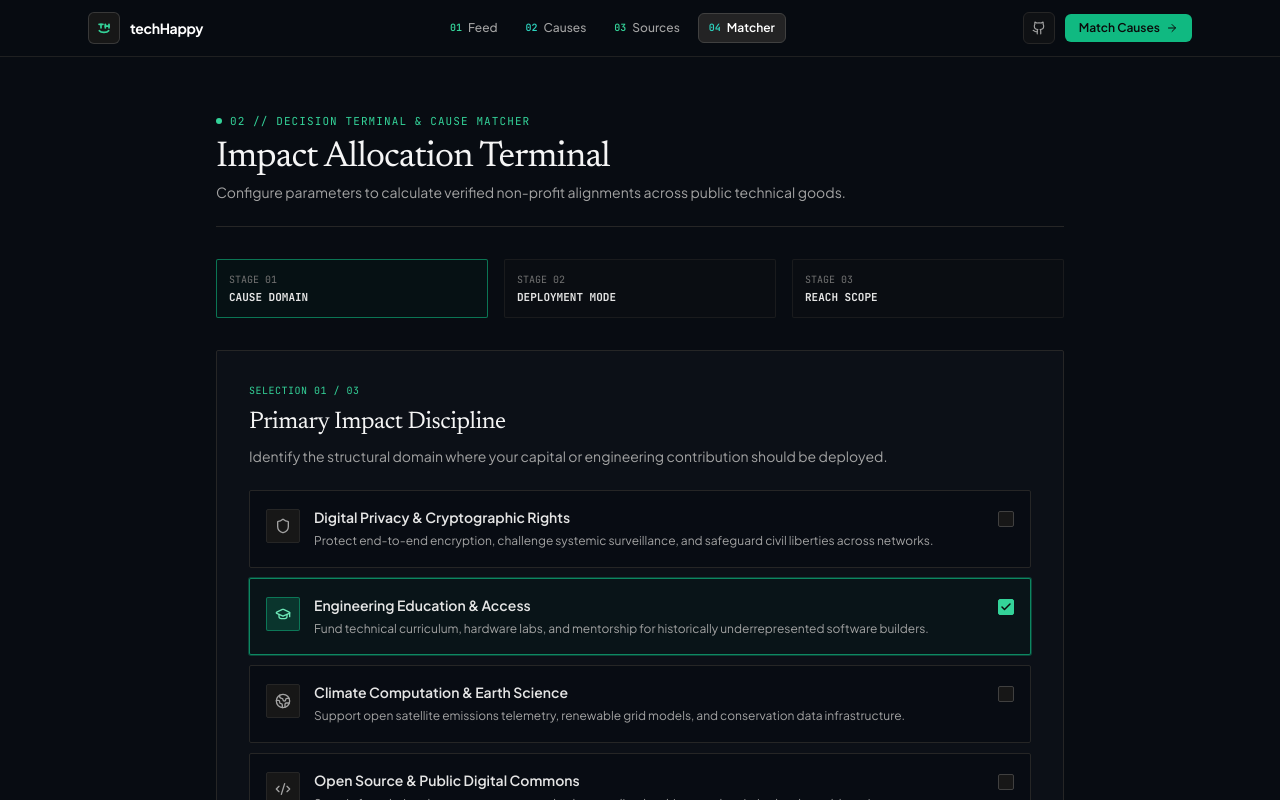
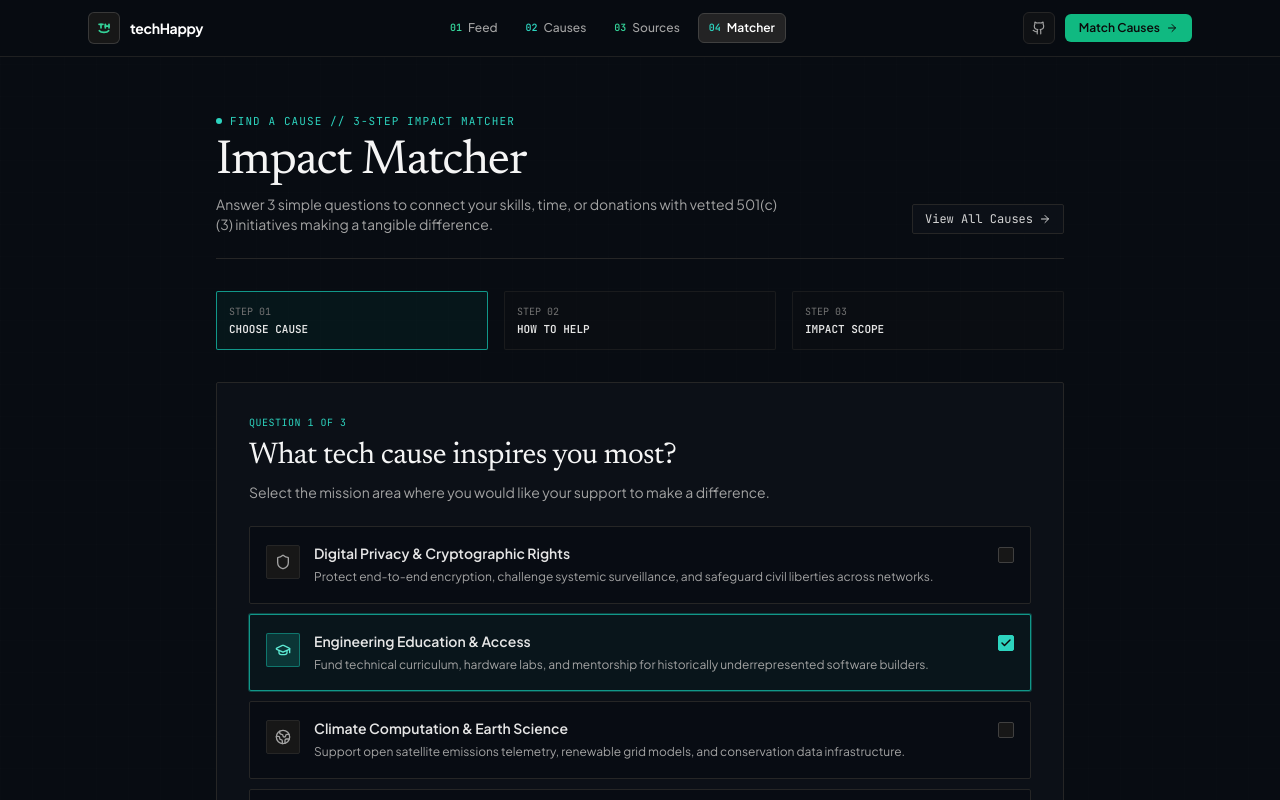
Before and after one commit to jakenathanson15/techHappy, a Next.js app: page /match in a window 1280 px wide. Shown: the top 800 px of the page. Built offline with nearby package versions, Linux system fonts and the light colour scheme.

Commit message:
Update impact matcher with human editorial copy and causes directory connection

```diff
--- a/src/app/match/page.tsx
+++ b/src/app/match/page.tsx
@@ -21,7 +21,6 @@ import {
   HeartHandshake,
   Megaphone,
   Compass,
-  Cpu,
   Layers,
   Sparkles,
 } from "lucide-react";
@@ -71,26 +70,26 @@ const CAUSE_OPTIONS: { id: CauseCategory; label: string; desc: string; icon: Luc
 const GIVING_OPTIONS: { id: GivingType; label: string; desc: string; icon: LucideIcon }[] = [
   {
     id: "direct-donation",
-    label: "Direct Capital Allocation",
-    desc: "Direct tax-exempt 501(c)(3) funding deployed with verified fiscal transparency and zero middleman overhead.",
+    label: "Direct Financial Support",
+    desc: "Tax-deductible 501(c)(3) donations deployed with verified fiscal transparency and zero overhead.",
     icon: DollarSign,
   },
   {
     id: "mentorship-volunteering",
-    label: "Engineering Mentorship & Code Review",
+    label: "Code & Skill Mentorship",
     desc: "Contribute code reviews, architectural advisory, or direct mentorship to non-profit development teams.",
     icon: HeartHandshake,
   },
   {
     id: "equipment-donation",
-    label: "Hardware & Device Provisioning",
+    label: "Hardware & Device Giving",
     desc: "Donate refurbished developer workstations, microcontrollers, or lab equipment to community workshops.",
     icon: Laptop,
   },
   {
     id: "advocacy",
-    label: "Policy Architecture & Amicus Briefs",
-    desc: "Join technical working groups filing open regulatory comments and defending protocol decentralization.",
+    label: "Policy Advocacy & Campaigning",
+    desc: "Join technical coalitions filing open regulatory comments and defending protocol decentralization.",
     icon: Megaphone,
   },
 ];
@@ -98,26 +97,26 @@ const GIVING_OPTIONS: { id: GivingType; label: string; desc: string; icon: Lucid
 const SCOPE_OPTIONS: { id: "global" | "local-community" | "open-web" | "any"; label: string; desc: string; icon: LucideIcon }[] = [
   {
     id: "global",
-    label: "Planetary & Transnational",
+    label: "Global Reach",
     desc: "Initiatives operating across continents, developing infrastructure hubs, and international treaties.",
     icon: Globe2,
   },
   {
     id: "open-web",
-    label: "Internet Commons & Protocols",
+    label: "The Open Web & Digital Commons",
     desc: "Universal public infrastructure, open internet standards, and decentralized archival repositories.",
     icon: Compass,
   },
   {
     id: "local-community",
-    label: "Regional Labs & Classrooms",
+    label: "Local Classrooms & Labs",
     desc: "Grassroots engineering bootcamps, municipal repair collectives, and neighborhood STEM programs.",
     icon: GraduationCap,
   },
   {
     id: "any",
-    label: "Highest Marginal Need",
-    desc: "Algorithmic routing to whichever verified organization has the most acute immediate capital deficit.",
+    label: "Highest Immediate Need",
+    desc: "Route to whichever verified organization has the most acute immediate funding or volunteer deficit.",
     icon: Layers,
   },
 ];
@@ -167,23 +166,32 @@ export default function MatcherPage() {
   return (
     <div className="relative min-h-screen pb-24">
       {/* Background wire grid */}
-      <div className="wire-grid pointer-events-none fixed inset-0 opacity-40 -z-10" />
+      <div className="wire-grid-bg fixed inset-0 opacity-40 -z-10 pointer-events-none" />
 
       <div className="mx-auto max-w-4xl px-4 sm:px-6 pt-10 sm:pt-14">
         {/* Section Header */}
         <div className="flex flex-col sm:flex-row sm:items-end justify-between gap-4 border-b border-neutral-800 pb-6 mb-8">
           <div>
-            <div className="flex items-center gap-2 mb-2 font-mono text-[11px] uppercase tracking-widest text-emerald-400">
-              <span className="inline-block h-1.5 w-1.5 rounded-full bg-emerald-400" />
-              <span>02 // DECISION TERMINAL & CAUSE MATCHER</span>
+            <div className="flex items-center gap-2 mb-2 font-mono text-[11px] uppercase tracking-widest text-teal-400">
+              <span className="inline-block h-1.5 w-1.5 rounded-full bg-teal-400" />
+              <span>FIND A CAUSE // 3-STEP IMPACT MATCHER</span>
             </div>
-            <h1 className="font-serif text-2xl sm:text-4xl font-normal tracking-tight text-neutral-100">
-              Impact Allocation Terminal
+            <h1 className="font-serif text-3xl sm:text-5xl font-normal tracking-tight text-neutral-100">
+              Impact Matcher
             </h1>
-            <p className="mt-1 font-sans text-xs sm:text-sm text-neutral-400">
-              Configure parameters to calculate verified non-profit alignments across public technical goods.
+            <p className="mt-2 font-sans text-xs sm:text-sm text-neutral-400 max-w-xl leading-relaxed">
+              Answer 3 simple questions to connect your skills, time, or donations with vetted 501(c)(3) initiatives making a tangible difference.
             </p>
           </div>
+
+          <div className="flex items-center gap-2.5">
+            <Link
+              href="/causes"
+              className="inline-flex items-center gap-1.5 rounded-sm border border-neutral-800 bg-[#0c1017] px-3 py-1.5 font-mono text-xs text-neutral-300 hover:border-neutral-700 hover:text-white transition"
+            >
+              <span>View All Causes</span>
+              <ArrowRight className="h-3 w-3" />
+            </Link>
 
             {bookmarkedCharityIds.length > 0 && (
               <button
@@ -191,16 +199,17 @@ export default function MatcherPage() {
                   setViewSavedOnly(!viewSavedOnly);
                   if (!viewSavedOnly) setStep(4);
                 }}
-              className={`inline-flex items-center gap-2 rounded-sm px-3 py-1.5 font-mono text-xs border transition ${
+                className={`inline-flex items-center gap-1.5 rounded-sm px-3 py-1.5 font-mono text-xs border transition ${
                   viewSavedOnly
                     ? "bg-amber-400/10 border-amber-400/40 text-amber-300"
                     : "border-neutral-800 bg-[#0c1017] text-neutral-300 hover:border-neutral-700 hover:text-white"
                 }`}
               >
-              <Bookmark className={`h-3.5 w-3.5 ${viewSavedOnly ? "fill-amber-400 text-amber-400" : "text-neutral-400"}`} />
-              <span>Saved Ledger ({bookmarkedCharityIds.length})</span>
+                <Bookmark className={`h-3 w-3 ${viewSavedOnly ? "fill-amber-400 text-amber-400" : "text-neutral-400"}`} />
+                <span>Saved ({bookmarkedCharityIds.length})</span>
               </button>
             )}
+          </div>
         </div>
 
         {/* Step Matrix Header */}
@@ -209,38 +218,38 @@ export default function MatcherPage() {
             <div
               className={`p-3 border rounded-sm transition ${
                 step === 1
-                  ? "border-emerald-500/60 bg-emerald-950/20 text-emerald-300"
+                  ? "border-teal-500/80 bg-teal-950/30 text-teal-300"
                   : step > 1
                   ? "border-neutral-800 bg-[#0c1017] text-neutral-400"
                   : "border-neutral-800/60 bg-neutral-900/20 text-neutral-600"
               }`}
             >
-              <div className="text-[10px] text-neutral-500">STAGE 01</div>
-              <div className="font-bold text-neutral-200 mt-0.5 truncate">CAUSE DOMAIN</div>
+              <div className="text-[10px] text-neutral-500">STEP 01</div>
+              <div className="font-semibold text-neutral-200 mt-0.5 truncate">CHOOSE CAUSE</div>
             </div>
 
             <div
               className={`p-3 border rounded-sm transition ${
                 step === 2
-                  ? "border-emerald-500/60 bg-emerald-950/20 text-emerald-300"
+                  ? "border-teal-500/80 bg-teal-950/30 text-teal-300"
                   : step > 2
                   ? "border-neutral-800 bg-[#0c1017] text-neutral-400"
                   : "border-neutral-800/60 bg-neutral-900/20 text-neutral-600"
               }`}
             >
-              <div className="text-[10px] text-neutral-500">STAGE 02</div>
-              <div className="font-bold text-neutral-200 mt-0.5 truncate">DEPLOYMENT MODE</div>
+              <div className="text-[10px] text-neutral-500">STEP 02</div>
+              <div className="font-semibold text-neutral-200 mt-0.5 truncate">HOW TO HELP</div>
             </div>
 
             <div
               className={`p-3 border rounded-sm transition ${
                 step === 3
-                  ? "border-emerald-500/60 bg-emerald-950/20 text-emerald-300"
+                  ? "border-teal-500/80 bg-teal-950/30 text-teal-300"
                   : "border-neutral-800/60 bg-neutral-900/20 text-neutral-600"
               }`}
             >
-              <div className="text-[10px] text-neutral-500">STAGE 03</div>
-              <div className="font-bold text-neutral-200 mt-0.5 truncate">REACH SCOPE</div>
+              <div className="text-[10px] text-neutral-500">STEP 03</div>
+              <div className="font-semibold text-neutral-200 mt-0.5 truncate">IMPACT SCOPE</div>
             </div>
           </div>
         )}
@@ -252,14 +261,14 @@ export default function MatcherPage() {
               {/* Step 1: Cause */}
               {step === 1 && (
                 <div>
-                  <div className="flex items-center gap-2 mb-2 font-mono text-[10px] uppercase tracking-wider text-emerald-400">
-                    <span>SELECTION 01 / 03</span>
+                  <div className="flex items-center gap-2 mb-2 font-mono text-[10px] uppercase tracking-wider text-teal-400">
+                    <span>QUESTION 1 OF 3</span>
                   </div>
-                  <h2 className="font-serif text-xl sm:text-2xl font-normal text-neutral-100 mb-2">
-                    Primary Impact Discipline
+                  <h2 className="font-serif text-2xl sm:text-3xl font-normal text-neutral-100 mb-2">
+                    What tech cause inspires you most?
                   </h2>
                   <p className="font-sans text-xs sm:text-sm text-neutral-400 mb-6">
-                    Identify the structural domain where your capital or engineering contribution should be deployed.
+                    Select the mission area where you would like your support to make a difference.
                   </p>
 
                   <div className="space-y-2.5">
@@ -272,14 +281,14 @@ export default function MatcherPage() {
                           onClick={() => setAnswers({ ...answers, primaryCause: opt.id })}
                           className={`w-full flex items-start gap-3.5 p-4 rounded-sm border text-left transition ${
                             isSelected
-                              ? "border-emerald-500/70 bg-emerald-950/20 shadow-sm ring-1 ring-emerald-500/30"
+                              ? "border-teal-500/80 bg-teal-950/20 shadow-sm ring-1 ring-teal-500/30"
                               : "border-neutral-800 bg-[#080c12]/80 hover:border-neutral-700 hover:bg-[#0f141e]"
                           }`}
                         >
                           <div
                             className={`p-2 rounded-sm border mt-0.5 flex-shrink-0 ${
                               isSelected
-                                ? "border-emerald-500/50 bg-emerald-500/20 text-emerald-300"
+                                ? "border-teal-500/50 bg-teal-500/20 text-teal-300"
                                 : "border-neutral-800 bg-neutral-900 text-neutral-400"
                             }`}
                           >
@@ -295,7 +304,7 @@ export default function MatcherPage() {
                             <div
                               className={`h-4 w-4 rounded-sm border flex items-center justify-center ${
                                 isSelected
-                                  ? "border-emerald-400 bg-emerald-400 text-neutral-950"
+                                  ? "border-teal-400 bg-teal-400 text-neutral-950"
                                   : "border-neutral-700 bg-neutral-900"
                               }`}
                             >
@@ -312,14 +321,14 @@ export default function MatcherPage() {
               {/* Step 2: Giving Style */}
               {step === 2 && (
                 <div>
-                  <div className="flex items-center gap-2 mb-2 font-mono text-[10px] uppercase tracking-wider text-emerald-400">
-                    <span>SELECTION 02 / 03</span>
+                  <div className="flex items-center gap-2 mb-2 font-mono text-[10px] uppercase tracking-wider text-teal-400">
+                    <span>QUESTION 2 OF 3</span>
                   </div>
-                  <h2 className="font-serif text-xl sm:text-2xl font-normal text-neutral-100 mb-2">
-                    Contribution Methodology
+                  <h2 className="font-serif text-2xl sm:text-3xl font-normal text-neutral-100 mb-2">
+                    How would you prefer to contribute?
                   </h2>
                   <p className="font-sans text-xs sm:text-sm text-neutral-400 mb-6">
-                    Determine whether your engagement is purely capital allocation, open source engineering, or policy advocacy.
+                    Choose whether you want to donate directly, volunteer engineering skills, or donate equipment.
                   </p>
 
                   <div className="space-y-2.5">
@@ -332,14 +341,14 @@ export default function MatcherPage() {
                           onClick={() => setAnswers({ ...answers, givingPreference: opt.id })}
                           className={`w-full flex items-start gap-3.5 p-4 rounded-sm border text-left transition ${
                             isSelected
-                              ? "border-emerald-500/70 bg-emerald-950/20 shadow-sm ring-1 ring-emerald-500/30"
+                              ? "border-teal-500/80 bg-teal-950/20 shadow-sm ring-1 ring-teal-500/30"
                               : "border-neutral-800 bg-[#080c12]/80 hover:border-neutral-700 hover:bg-[#0f141e]"
                           }`}
                         >
                           <div
                             className={`p-2 rounded-sm border mt-0.5 flex-shrink-0 ${
                               isSelected
-                                ? "border-emerald-500/50 bg-emerald-500/20 text-emerald-300"
+                                ? "border-teal-500/50 bg-teal-500/20 text-teal-300"
                                 : "border-neutral-800 bg-neutral-900 text-neutral-400"
                             }`}
                           >
@@ -355,7 +364,7 @@ export default function MatcherPage() {
                             <div
                               className={`h-4 w-4 rounded-sm border flex items-center justify-center ${
                                 isSelected
-                                  ? "border-emerald-400 bg-emerald-400 text-neutral-950"
+                                  ? "border-teal-400 bg-teal-400 text-neutral-950"
                                   : "border-neutral-700 bg-neutral-900"
                               }`}
                             >
@@ -372,14 +381,14 @@ export default function MatcherPage() {
               {/* Step 3: Scope */}
               {step === 3 && (
                 <div>
-                  <div className="flex items-center gap-2 mb-2 font-mono text-[10px] uppercase tracking-wider text-emerald-400">
-                    <span>SELECTION 03 / 03</span>
+                  <div className="flex items-center gap-2 mb-2 font-mono text-[10px] uppercase tracking-wider text-teal-400">
+                    <span>QUESTION 3 OF 3</span>
                   </div>
-                  <h2 className="font-serif text-xl sm:text-2xl font-normal text-neutral-100 mb-2">
-                    Target Geographic & Protocol Scope
+                  <h2 className="font-serif text-2xl sm:text-3xl font-normal text-neutral-100 mb-2">
+                    What scope of impact matters most?
                   </h2>
                   <p className="font-sans text-xs sm:text-sm text-neutral-400 mb-6">
-                    Specify whether deployment should focus on international policy, web standards, or local lab initiatives.
+                    Specify whether your support should target global initiatives, open web protocols, or local community classrooms.
                   </p>
 
                   <div className="space-y-2.5">
@@ -392,14 +401,14 @@ export default function MatcherPage() {
                           onClick={() => setAnswers({ ...answers, impactScope: opt.id })}
                           className={`w-full flex items-start gap-3.5 p-4 rounded-sm border text-left transition ${
                             isSelected
-                              ? "border-emerald-500/70 bg-emerald-950/20 shadow-sm ring-1 ring-emerald-500/30"
+                              ? "border-teal-500/80 bg-teal-950/20 shadow-sm ring-1 ring-teal-500/30"
                               : "border-neutral-800 bg-[#080c12]/80 hover:border-neutral-700 hover:bg-[#0f141e]"
                           }`}
                         >
                           <div
                             className={`p-2 rounded-sm border mt-0.5 flex-shrink-0 ${
                               isSelected
-                                ? "border-emerald-500/50 bg-emerald-500/20 text-emerald-300"
+                                ? "border-teal-500/50 bg-teal-500/20 text-teal-300"
                                 : "border-neutral-800 bg-neutral-900 text-neutral-400"
                             }`}
                           >
@@ -415,7 +424,7 @@ export default function MatcherPage() {
                             <div
                               className={`h-4 w-4 rounded-sm border flex items-center justify-center ${
                                 isSelected
-                                  ? "border-emerald-400 bg-emerald-400 text-neutral-950"
+                                  ? "border-teal-400 bg-teal-400 text-neutral-950"
                                   : "border-neutral-700 bg-neutral-900"
                               }`}
                             >
@@ -436,7 +445,7 @@ export default function MatcherPage() {
                     onClick={() => setStep(step - 1)}
                     className="inline-flex items-center gap-1.5 px-3 py-2 rounded-sm border border-neutral-800 bg-[#080c12] text-neutral-300 hover:border-neutral-700 hover:text-white transition"
                   >
-                    <ArrowLeft className="h-3.5 w-3.5" /> STAGE_PREV
+                    <ArrowLeft className="h-3.5 w-3.5" /> Back
                   </button>
                 ) : (
                   <div />
@@ -447,43 +456,43 @@ export default function MatcherPage() {
                     onClick={() => setStep(step + 1)}
                     className="inline-flex items-center gap-2 rounded-sm bg-neutral-100 px-5 py-2 font-semibold text-neutral-950 hover:bg-white transition active:scale-[0.98]"
                   >
-                    <span>NEXT_STAGE</span>
+                    <span>Continue</span>
                     <ArrowRight className="h-3.5 w-3.5" />
                   </button>
                 ) : (
                   <button
                     onClick={handleSubmit}
                     disabled={isSubmitting}
-                    className="inline-flex items-center gap-2 rounded-sm bg-emerald-400 px-5 py-2 font-semibold text-neutral-950 hover:bg-emerald-300 transition active:scale-[0.98] disabled:opacity-50"
+                    className="inline-flex items-center gap-2 rounded-sm bg-teal-400 px-5 py-2 font-semibold text-neutral-950 hover:bg-teal-300 transition active:scale-[0.98] disabled:opacity-50"
                   >
-                    <span>{isSubmitting ? "CALCULATING_MATRIX..." : "EXECUTE_ALIGNMENT"}</span>
+                    <span>{isSubmitting ? "Finding Matches..." : "View Recommendations"}</span>
                     <ArrowRight className="h-3.5 w-3.5" />
                   </button>
                 )}
               </div>
             </div>
           ) : (
-            /* Results Evaluation Matrix */
+            /* Results View */
             <div>
               <div className="border-b border-neutral-800 pb-6 mb-6">
                 <div className="flex items-center justify-between mb-2">
-                  <div className="font-mono text-[11px] uppercase tracking-wider text-emerald-400">
-                    {viewSavedOnly ? "LOCAL BOOKMARKS LEDGER" : "EVALUATION MATRIX RESULTS"}
+                  <div className="font-mono text-[11px] uppercase tracking-wider text-teal-400">
+                    {viewSavedOnly ? "SAVED CAUSES LEDGER" : "RECOMMENDED FOR YOU"}
                   </div>
                   <button
                     onClick={restartQuiz}
                     className="inline-flex items-center gap-1.5 font-mono text-xs text-neutral-400 hover:text-white transition"
                   >
-                    <RefreshCcw className="h-3 w-3" /> RETAKE_MATRIX
+                    <RefreshCcw className="h-3 w-3" /> Retake Quiz
                   </button>
                 </div>
                 <h2 className="font-serif text-2xl sm:text-3xl font-normal text-neutral-100">
-                  {viewSavedOnly ? "Saved Causes" : "Matched Technical Initiatives"}
+                  {viewSavedOnly ? "Saved Causes" : "Matched Organizations"}
                 </h2>
                 <p className="font-sans text-xs sm:text-sm text-neutral-400 mt-1">
                   {viewSavedOnly
                     ? "Locally saved organizations from your evaluation history."
-                    : `Verified non-profit organizations aligned with your focus on ${answers.primaryCause.replace(
+                    : `High-impact non-profits aligned with your preferences in ${answers.primaryCause.replace(
                         /-/g,
                         " "
                       )}.`}
@@ -492,12 +501,12 @@ export default function MatcherPage() {
 
               {((viewSavedOnly ? savedCharitiesList : results) || []).length === 0 ? (
                 <div className="p-8 text-center border border-dashed border-neutral-800 rounded-sm">
-                  <p className="font-mono text-xs text-neutral-400">No organizations found in this ledger query.</p>
+                  <p className="font-mono text-xs text-neutral-400">No organizations found matching this query.</p>
                   <button
                     onClick={restartQuiz}
                     className="mt-4 inline-flex items-center gap-1.5 rounded-sm bg-neutral-100 px-4 py-2 font-mono text-xs font-semibold text-neutral-950 hover:bg-white transition"
                   >
-                    RUN NEW EVALUATION
+                    Take Quiz Again
                   </button>
                 </div>
               ) : (
@@ -513,7 +522,7 @@ export default function MatcherPage() {
                       >
                         <div className="flex items-start justify-between gap-4 mb-3">
                           <div className="flex items-center gap-3">
-                            <div className="flex h-9 w-9 items-center justify-center rounded-sm bg-neutral-900 border border-neutral-800 text-neutral-300">
+                            <div className="flex h-9 w-9 items-center justify-center rounded-sm bg-neutral-900 border border-neutral-800 text-teal-400">
                               <IconComp className="h-4 w-4" />
                             </div>
                             <div>
@@ -605,16 +614,16 @@ export default function MatcherPage() {
 
               <div className="border-t border-neutral-800 pt-6 flex items-center justify-between font-mono text-xs">
                 <Link
-                  href="/feed"
-                  className="inline-flex items-center gap-1.5 text-neutral-400 hover:text-white transition"
+                  href="/causes"
+                  className="inline-flex items-center gap-1.5 text-teal-400 hover:text-teal-300 transition"
                 >
-                  <ArrowLeft className="h-3.5 w-3.5" /> Back to Wire Feed
+                  <ArrowLeft className="h-3.5 w-3.5" /> Browse All Causes Directory
                 </Link>
                 <button
                   onClick={restartQuiz}
                   className="inline-flex items-center gap-1.5 text-neutral-300 hover:text-white transition"
                 >
-                  <RefreshCcw className="h-3.5 w-3.5" /> New Evaluation
+                  <RefreshCcw className="h-3.5 w-3.5" /> Retake Quiz
                 </button>
               </div>
             </div>
```
Lines whose indentation alone changed are shown as unchanged.
